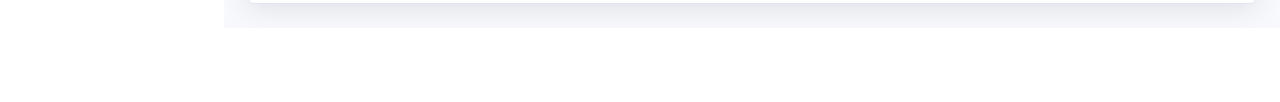
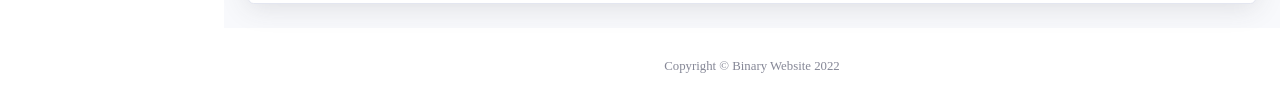
Before and after one commit to SeulJaeHyuk/BinaryTeam_AIProject, a website with bundled scripts: page web/gallery.html in a window 1280 px wide. Shown: the part 1181-1283 px from the top of the page. Before the commit the page ends 1209 px from the top, so only its background shows below. Built offline with nearby package versions, Linux system fonts and the light colour scheme; a web font is replaced by a local one.

Commit message:
Update gallery.html

```diff
--- a/web/gallery.html
+++ b/web/gallery.html
@@ -435,6 +435,15 @@
                     </div>
                 </div>
             </div>
+            <!-- Footer -->
+            <footer class="sticky-footer bg-white">
+                <div class="container my-auto">
+                    <div class="copyright text-center my-auto">
+                        <span>Copyright &copy; Binary Website 2022 </span>
+                    </div>
+                </div>
+            </footer>
+            <!-- End of Footer -->
         </div>
     </div>
     <!-- Bootstrap core JavaScript-->
```
